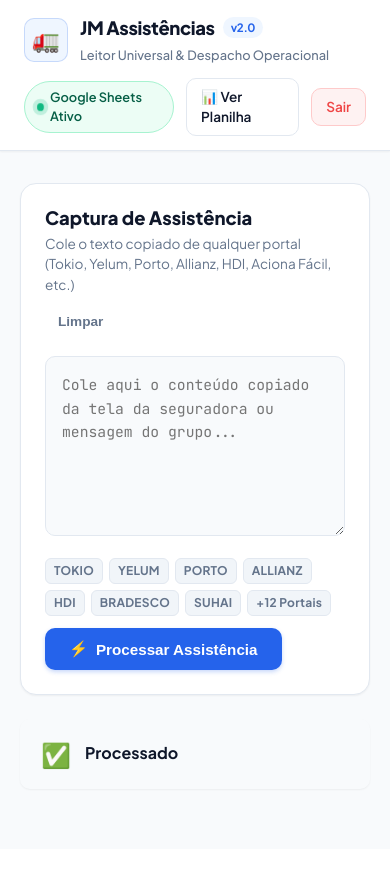
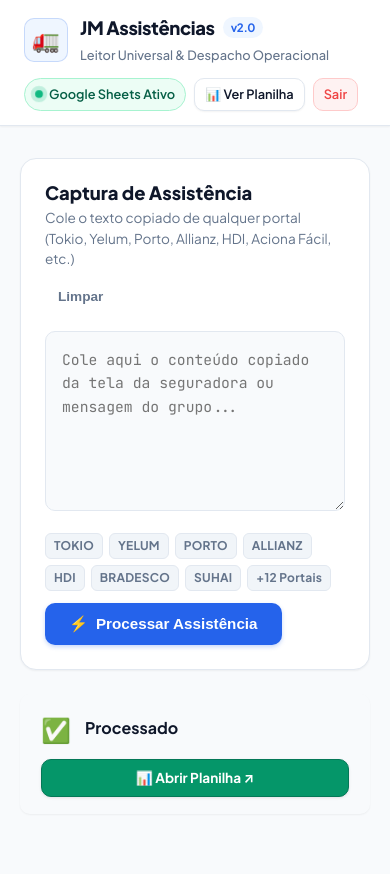
Before and after one commit to Gabriel-Grovs/assistencias-web, a Flask app: page / in a window 390 px wide. Before the commit the page ends 790 px from the top, so only its background shows below. Run offline with Flask 3, Linux system fonts and the light colour scheme; the visitor is signed in with stand-in values (Sample User, id 1).

Commit message:
fix(ui): adiciona rota /planilha, link com usp=sharing e botoes de acesso a planilha

```diff
--- a/app.py
+++ b/app.py
@@ -53,6 +53,12 @@ def logout():
     return redirect(url_for("login"))
 
 
+@app.route("/planilha")
+def planilha():
+    sheet_id = os.environ.get("GOOGLE_SHEET_ID") or "1OMof37tDGTYj0JKV2A34QN42OB49en6B0Ro1w5tDwl8"
+    return redirect(f"https://docs.google.com/spreadsheets/d/{sheet_id}/edit?usp=sharing", code=302)
+
+
 @app.route("/")
 @login_required
 def index():
--- a/static/style.css
+++ b/static/style.css
@@ -272,11 +281,16 @@ body {
     display: inline-flex;
     align-items: center;
     gap: 6px;
+    cursor: pointer;
+    box-shadow: 0 1px 2px rgba(0, 0, 0, 0.05);
 }
 
 .btn-sheet:hover {
-    background: #f1f5f9;
-    border-color: #cbd5e1;
+    background: #f8fafc;
+    border-color: var(--primary);
+    color: var(--primary);
+    transform: translateY(-1px);
+    box-shadow: var(--shadow-sm);
 }
 
 .btn-logout {
@@ -477,6 +491,9 @@ body {
     border: 1px solid transparent;
     display: flex;
     align-items: center;
+    justify-content: space-between;
+    flex-wrap: wrap;
+    gap: 14px;
     box-shadow: var(--shadow-sm);
     animation: fadeIn 0.3s ease;
 }
@@ -485,6 +502,30 @@ body {
     display: flex;
     align-items: center;
     gap: 14px;
+}
+
+.btn-banner-sheet {
+    text-decoration: none;
+    color: #ffffff;
+    background: #059669;
+    border: 1px solid #047857;
+    padding: 8px 16px;
+    border-radius: var(--radius-md);
+    font-size: 0.85rem;
+    font-weight: 700;
+    display: inline-flex;
+    align-items: center;
+    gap: 6px;
+    transition: all 0.2s;
+    cursor: pointer;
+    white-space: nowrap;
+    box-shadow: 0 1px 3px rgba(0, 0, 0, 0.1);
+}
+
+.btn-banner-sheet:hover {
+    background: #047857;
+    transform: translateY(-1px);
+    box-shadow: 0 4px 10px rgba(5, 150, 105, 0.3);
 }
 
 .status-icon {
@@ -812,7 +884,26 @@ body {
 
     .nav-actions {
         width: 100%;
-        justify-content: space-between;
+        display: flex;
+        flex-wrap: wrap;
+        align-items: center;
+        gap: 8px;
+    }
+
+    .btn-sheet, .btn-logout, .system-status {
+        font-size: 0.8rem;
+        padding: 6px 10px;
+    }
+
+    .status-banner {
+        flex-direction: column;
+        align-items: flex-start;
+        gap: 12px;
+    }
+
+    .btn-banner-sheet {
+        width: 100%;
+        justify-content: center;
     }
 
     .dispatch-grid {
--- a/templates/index.html
+++ b/templates/index.html
@@ -21,11 +21,11 @@
             </div>
 
             <div class="nav-actions">
-                <div class="system-status">
+                <a href="https://docs.google.com/spreadsheets/d/1OMof37tDGTYj0JKV2A34QN42OB49en6B0Ro1w5tDwl8/edit?usp=sharing" target="_blank" rel="noopener noreferrer" class="system-status" title="Google Sheets Conectado — Clique para abrir a planilha">
                     <span class="status-dot"></span>
                     <span class="status-text">Google Sheets Ativo</span>
-                </div>
-                <a href="https://docs.google.com/spreadsheets/d/1OMof37tDGTYj0JKV2A34QN42OB49en6B0Ro1w5tDwl8/edit" target="_blank" rel="noopener" class="btn-sheet" title="Abrir Planilha Google">
+                </a>
+                <a href="https://docs.google.com/spreadsheets/d/1OMof37tDGTYj0JKV2A34QN42OB49en6B0Ro1w5tDwl8/edit?usp=sharing" target="_blank" rel="noopener noreferrer" class="btn-sheet" title="Abrir Planilha Google">
                     <span>📊 Ver Planilha</span>
                 </a>
                 <a href="{{ url_for('logout') }}" class="btn-logout" title="Encerrar Sessão">
@@ -75,11 +75,14 @@
             <div id="status-banner" class="status-banner" hidden>
                 <div class="status-content">
                     <span id="status-icon" class="status-icon">✅</span>
-                    <div>
+                    <div class="status-text-block">
                         <strong id="status-title">Processado</strong>
                         <p id="status-desc" class="status-desc"></p>
                     </div>
                 </div>
+                <a href="https://docs.google.com/spreadsheets/d/1OMof37tDGTYj0JKV2A34QN42OB49en6B0Ro1w5tDwl8/edit?usp=sharing" target="_blank" rel="noopener noreferrer" id="btn-banner-sheet" class="btn-banner-sheet" hidden title="Abrir Planilha Google compartilhada">
+                    <span>📊 Abrir Planilha ↗</span>
+                </a>
             </div>
 
             <!-- RESULTADO ESTRUTURADO -->
@@ -126,7 +129,12 @@
 
                 <!-- TABELA COMPLETA DE DADOS -->
                 <div class="details-section">
-                    <h3 class="details-title">Dados Estruturados Gravados</h3>
+                    <div class="details-header-row">
+                        <h3 class="details-title">Dados Estruturados Gravados</h3>
+                        <a href="https://docs.google.com/spreadsheets/d/1OMof37tDGTYj0JKV2A34QN42OB49en6B0Ro1w5tDwl8/edit?usp=sharing" target="_blank" rel="noopener noreferrer" class="btn-table-sheet" title="Ver registros na Planilha Google">
+                            <span>Ver na Planilha ↗</span>
+                        </a>
+                    </div>
                     <div class="table-responsive">
                         <table class="data-table">
                             <thead>
@@ -317,17 +325,20 @@ Favor confirmar saída e início do percurso!`;
 
                 // Status de Gravação no Sheets
                 const sheets = data.sheets || {};
+                const bannerSheet = document.getElementById("btn-banner-sheet");
                 statusBanner.hidden = false;
                 if (sheets.ok) {
                     statusBanner.className = "status-banner status-success";
                     statusIcon.textContent = "✅";
                     statusTitle.textContent = "Gravado com Sucesso no Google Sheets!";
                     statusDesc.textContent = `Registrado na linha ${sheets.linha} da planilha compartilhada.`;
+                    if (bannerSheet) bannerSheet.hidden = false;
                 } else {
                     statusBanner.className = "status-banner status-warning";
                     statusIcon.textContent = "⚠️";
                     statusTitle.textContent = "Dados interpretados (Aviso na gravação)";
                     statusDesc.textContent = sheets.erro || "Aviso ao conectar com a planilha.";
+                    if (bannerSheet) bannerSheet.hidden = true;
                 }
 
                 resultado.hidden = false;
```
Also changed, not shown: other parts of static/style.css (+41 -1 lines).
